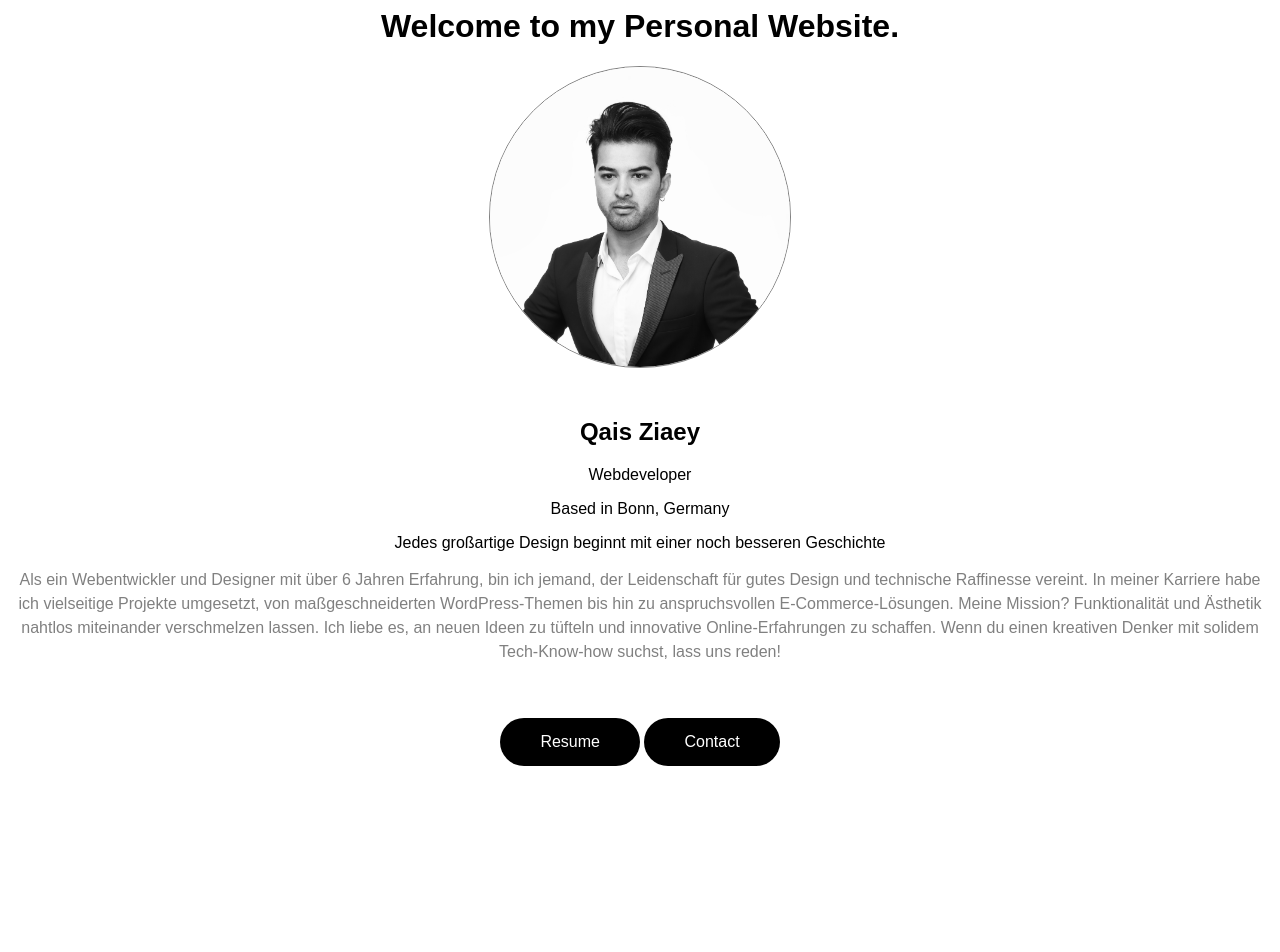
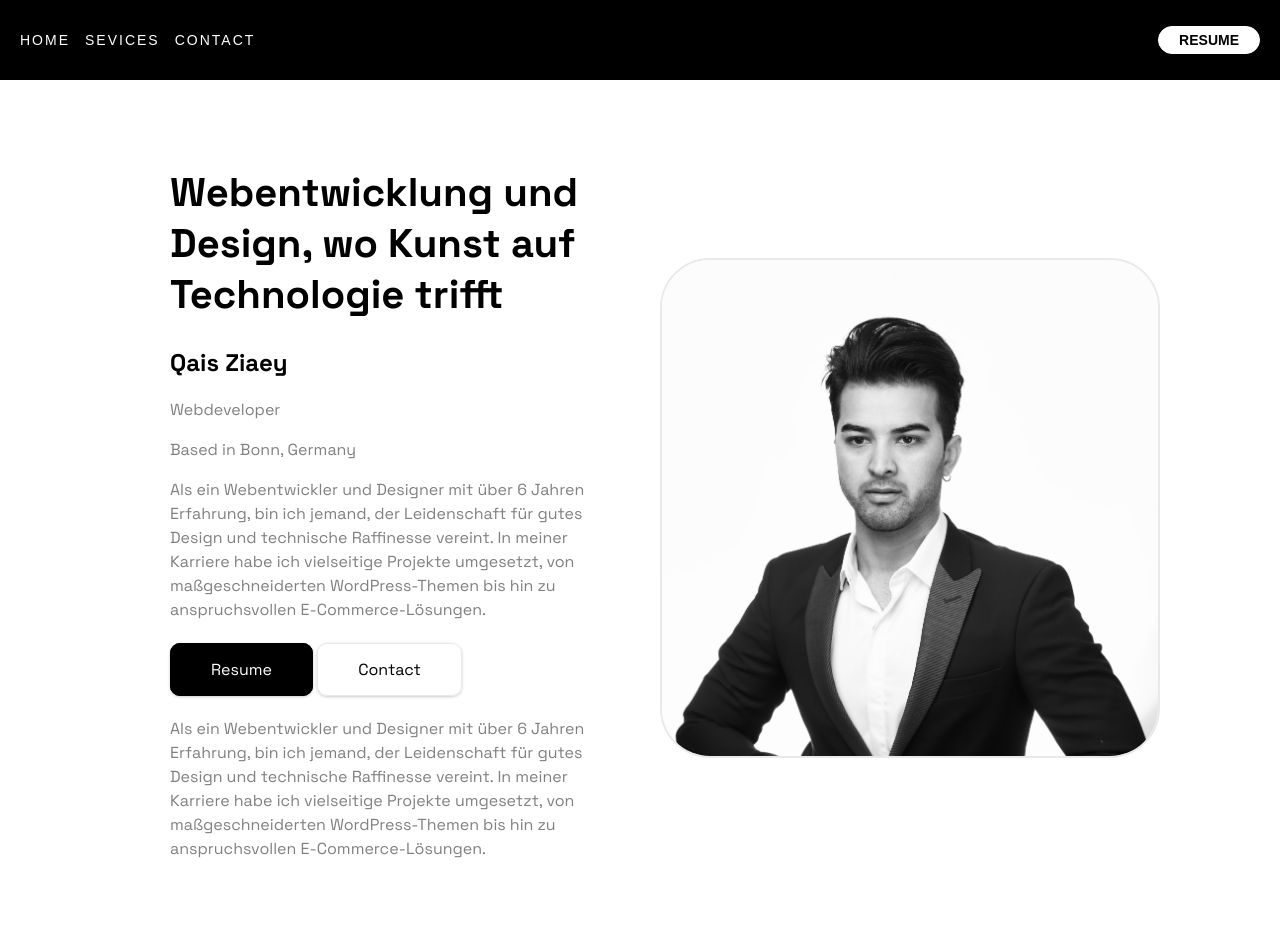
Before and after one commit to qaysziaey/personal_website, a plain HTML site: page index.html in a window 1280 px wide. Shown: the top 952 px of the page. Before the commit the page ends 800 px from the top, so only its background shows below. Drawn offline with Linux system fonts and the light colour scheme.

Commit message:
changes on button style

```diff
--- a/index.html
+++ b/index.html
@@ -3,35 +3,114 @@
     <meta charset="UTF-8" />
     <meta name="viewport" content="width=device-width, initial-scale=1.0" />
     <link rel="stylesheet" href="./styles/homepage.css" />
+    <link rel="stylesheet" href="./styles/nav.css" />
+    <link rel="stylesheet" href="./styles/home_main_sec.css" />
+    <link rel="stylesheet" href="./styles/button.css" />
+    <link rel="stylesheet" href="./styles/card.css" />
     <title>Personal Website</title>
   </head>
   <body>
     <header>
-      <h1>Welcome to my Personal Website.</h1>
+      <nav>
+        <ul>
+          <li><a href="#">Home</a></li>
+          <li><a href="#">Sevices</a></li>
+          <li><a href="#">Contact</a></li>
+        </ul>
+      </nav>
+      <a class="login" href="./cv.html">Resume</a>
+    </header>
+    <main>
+      <div class="image">
         <img
           class="profile_img"
           src="./images/pass_photo.jpg"
           alt="Profile Photo"
         />
-    </header>
-    <main>
+      </div>
+      <div class="portfolio_description">
+        <h1 class="portfolio_title">
+          Webentwicklung und Design, wo Kunst auf Technologie trifft
+        </h1>
         <h2>Qais Ziaey</h2>
         <p>Webdeveloper</p>
         <p>Based in Bonn, Germany</p>
-      <p>Jedes großartige Design beginnt mit einer noch besseren Geschichte</p>
+        <p class="description">
+          Als ein Webentwickler und Designer mit über 6 Jahren Erfahrung, bin
+          ich jemand, der Leidenschaft für gutes Design und technische
+          Raffinesse vereint. In meiner Karriere habe ich vielseitige Projekte
+          umgesetzt, von maßgeschneiderten WordPress-Themen bis hin zu
+          anspruchsvollen E-Commerce-Lösungen.
+        </p>
+
+        <br />
+        <a href="cv.html" class="primary_btn">Resume</a>
+        <a href="contact.html" class="secondary_btn">Contact</a>
+        <br /><br />
+        <p class="description">
+          Als ein Webentwickler und Designer mit über 6 Jahren Erfahrung, bin
+          ich jemand, der Leidenschaft für gutes Design und technische
+          Raffinesse vereint. In meiner Karriere habe ich vielseitige Projekte
+          umgesetzt, von maßgeschneiderten WordPress-Themen bis hin zu
+          anspruchsvollen E-Commerce-Lösungen.
+        </p>
+      </div>
+    </main>
+    <div class="my_work">
+      <div class="card">
+        <img
+          src="https://images.unsplash.com/photo-1571171637578-41bc2dd41cd2?q=80&w=1470&auto=format&fit=crop&ixlib=rb-4.0.3&ixid=M3wxMjA3fDB8MHxwaG90by1wYWdlfHx8fGVufDB8fHx8fA%3D%3D"
+          alt=""
+        />
+      </div>
+      <div class="card">
+        <img
+          src="https://images.unsplash.com/photo-1542831371-29b0f74f9713?q=80&w=1470&auto=format&fit=crop&ixlib=rb-4.0.3&ixid=M3wxMjA3fDB8MHxwaG90by1wYWdlfHx8fGVufDB8fHx8fA%3D%3D"
+          alt=""
+        />
+      </div>
+      <div class="card">
+        <img
+          src="https://images.unsplash.com/photo-1534972195531-d756b9bfa9f2?q=80&w=1470&auto=format&fit=crop&ixlib=rb-4.0.3&ixid=M3wxMjA3fDB8MHxwaG90by1wYWdlfHx8fGVufDB8fHx8fA%3D%3D"
+          alt=""
+        />
+      </div>
+      <div class="card">
+        <img
+          src="https://images.unsplash.com/photo-1605379399642-870262d3d051?q=80&w=1506&auto=format&fit=crop&ixlib=rb-4.0.3&ixid=M3wxMjA3fDB8MHxwaG90by1wYWdlfHx8fGVufDB8fHx8fA%3D%3D"
+          alt=""
+        />
+      </div>
+    </div>
+    <article>
       <p class="description">
         Als ein Webentwickler und Designer mit über 6 Jahren Erfahrung, bin ich
         jemand, der Leidenschaft für gutes Design und technische Raffinesse
         vereint. In meiner Karriere habe ich vielseitige Projekte umgesetzt, von
         maßgeschneiderten WordPress-Themen bis hin zu anspruchsvollen
-        E-Commerce-Lösungen. Meine Mission? Funktionalität und Ästhetik nahtlos
-        miteinander verschmelzen lassen. Ich liebe es, an neuen Ideen zu tüfteln
-        und innovative Online-Erfahrungen zu schaffen. Wenn du einen kreativen
-        Denker mit solidem Tech-Know-how suchst, lass uns reden!
+        E-Commerce-Lösungen.
       </p>
-      <br />
-      <button class="submit_btn"><a href="cv.html">Resume</a></button>
-      <button class="submit_btn"><a href="contact.html">Contact</a></button>
-    </main>
+      <p class="description">
+        Als ein Webentwickler und Designer mit über 6 Jahren Erfahrung, bin ich
+        jemand, der Leidenschaft für gutes Design und technische Raffinesse
+        vereint. In meiner Karriere habe ich vielseitige Projekte umgesetzt, von
+        maßgeschneiderten WordPress-Themen bis hin zu anspruchsvollen
+        E-Commerce-Lösungen.
+      </p>
+      <p class="description">
+        Als ein Webentwickler und Designer mit über 6 Jahren Erfahrung, bin ich
+        jemand, der Leidenschaft für gutes Design und technische Raffinesse
+        vereint. In meiner Karriere habe ich vielseitige Projekte umgesetzt, von
+        maßgeschneiderten WordPress-Themen bis hin zu anspruchsvollen
+        E-Commerce-Lösungen.
+      </p>
+      <p class="description">
+        Als ein Webentwickler und Designer mit über 6 Jahren Erfahrung, bin ich
+        jemand, der Leidenschaft für gutes Design und technische Raffinesse
+        vereint. In meiner Karriere habe ich vielseitige Projekte umgesetzt, von
+        maßgeschneiderten WordPress-Themen bis hin zu anspruchsvollen
+        E-Commerce-Lösungen.
+      </p>
+    </article>
   </body>
 </html>
--- /dev/null
+++ b/styles/button.css
@@ -0,0 +1,35 @@
+.primary_btn {
+  background-color: black;
+  color: white;
+  padding: 15px 25px;
+  text-decoration: none;
+  border: 1px solid black;
+  border-radius: 10px;
+  padding: 15px 40px 15px 40px;
+  box-shadow: 0 1px 3px rgb(203, 203, 203);
+}
+
+.primary_btn:hover {
+  background-color: white;
+  cursor: pointer;
+  color: black;
+  border: 1px solid rgb(233, 233, 233);
+}
+
+.secondary_btn {
+  background-color: white;
+  color: black;
+  padding: 15px 25px;
+  text-decoration: none;
+  border: 1px solid rgb(233, 233, 233);
+  border-radius: 10px;
+  padding: 15px 40px 15px 40px;
+  box-shadow: 0 1px 3px rgb(203, 203, 203);
+}
+
+.secondary_btn:hover {
+  background-color: black;
+  cursor: pointer;
+  color: white;
+  border: 1px solid black;
+}
--- /dev/null
+++ b/styles/card.css
@@ -0,0 +1,18 @@
+.my_work {
+  border: 2px solid red;
+  margin-top: 100px;
+  border: none;
+  display: flex;
+  flex-direction: row;
+  gap: 10px;
+  justify-content: center;
+  justify-items: center;
+  padding: 20px 120px;
+  font-family: "Space Grotesk", sans-serif;
+}
+
+.card img {
+  width: 300px;
+  height: 300px;
+  border-radius: 20px;
+}
--- /dev/null
+++ b/styles/home_main_sec.css
@@ -0,0 +1,35 @@
+@import url("https://fonts.googleapis.com/css2?family=Space+Grotesk:wght@300;400;500;600;700&display=swap");
+/*
+font-family: 'Space Grotesk', sans-serif;
+*/
+
+main {
+  margin-top: 100px;
+  border: none;
+  display: flex;
+  flex-direction: row-reverse;
+  gap: 10px;
+  justify-content: center;
+  justify-items: center;
+  padding: 20px 120px;
+  font-family: "Space Grotesk", sans-serif;
+}
+.image {
+  display: flex;
+  align-items: center;
+}
+.portfolio_description {
+  padding: 20px 50px;
+}
+
+.portfolio_title {
+  font-size: 40px;
+  color: black;
+}
+
+.profile_img {
+  border-radius: 50px;
+  border: 2px solid rgb(233, 233, 233);
+  position: sticky;
+  top: 40px;
+}
--- a/styles/homepage.css
+++ b/styles/homepage.css
@@ -1,41 +1,16 @@
 * {
+  padding: 0;
+}
+body {
   font-family: Arial, Helvetica, sans-serif;
 }
-
-body {
-  text-align: center;
-}
 .profile_img {
-  width: 300px;
-  height: 300px;
+  width: 500px;
+  height: 500px;
   object-fit: cover;
-  border-radius: 50%;
-  border: 1px solid gray;
 }
 
-.submit_btn {
-  background-color: black;
-  color: white;
-  padding: 15px 25px;
-  text-decoration: none;
-  border: none;
-  border-radius: 50px;
-  padding: 15px 40px 15px 40px;
-}
-.submit_btn:hover {
-  background-color: white;
-  color: black;
-}
-
-.submit_btn,
-a {
-  text-decoration: none;
-  font-size: 1rem;
-  color: white;
-  margin-top: 20px;
-}
-
-.description {
+p {
   color: gray;
   line-height: 1.5rem;
 }
@@ -46,6 +21,3 @@ a {
   border: 2px solid rgb(232, 232, 232);
   margin: 5px;
 }
-header {
-  margin-bottom: 50px;
-}
--- /dev/null
+++ b/styles/nav.css
@@ -0,0 +1,48 @@
+* {
+  box-sizing: border-box;
+}
+body {
+  margin: 0;
+}
+header {
+  display: flex;
+  align-items: center;
+  justify-content: space-between;
+  padding: 20px;
+  background-color: black;
+  color: white;
+  height: 80px;
+  position: fixed;
+  width: 100vw;
+  top: 0;
+}
+
+nav ul {
+  display: flex;
+  text-transform: uppercase;
+  letter-spacing: 2px;
+  list-style-type: none;
+  gap: 15px;
+}
+
+header a {
+  color: white;
+  text-decoration: none;
+  font-size: 14px;
+}
+
+.login {
+  border: 1px solid white;
+  padding: 5px 20px;
+  border-radius: 50px;
+  background-color: white;
+  color: black;
+  text-transform: uppercase;
+  font-size: 14px;
+  font-weight: bold;
+  font-family: Arial, Helvetica, sans-serif;
+}
+.login,
+a {
+  margin: 0;
+}
```
Also changed, not shown: spider.png (added), 1 other file. Lines whose indentation alone changed are shown as unchanged.
